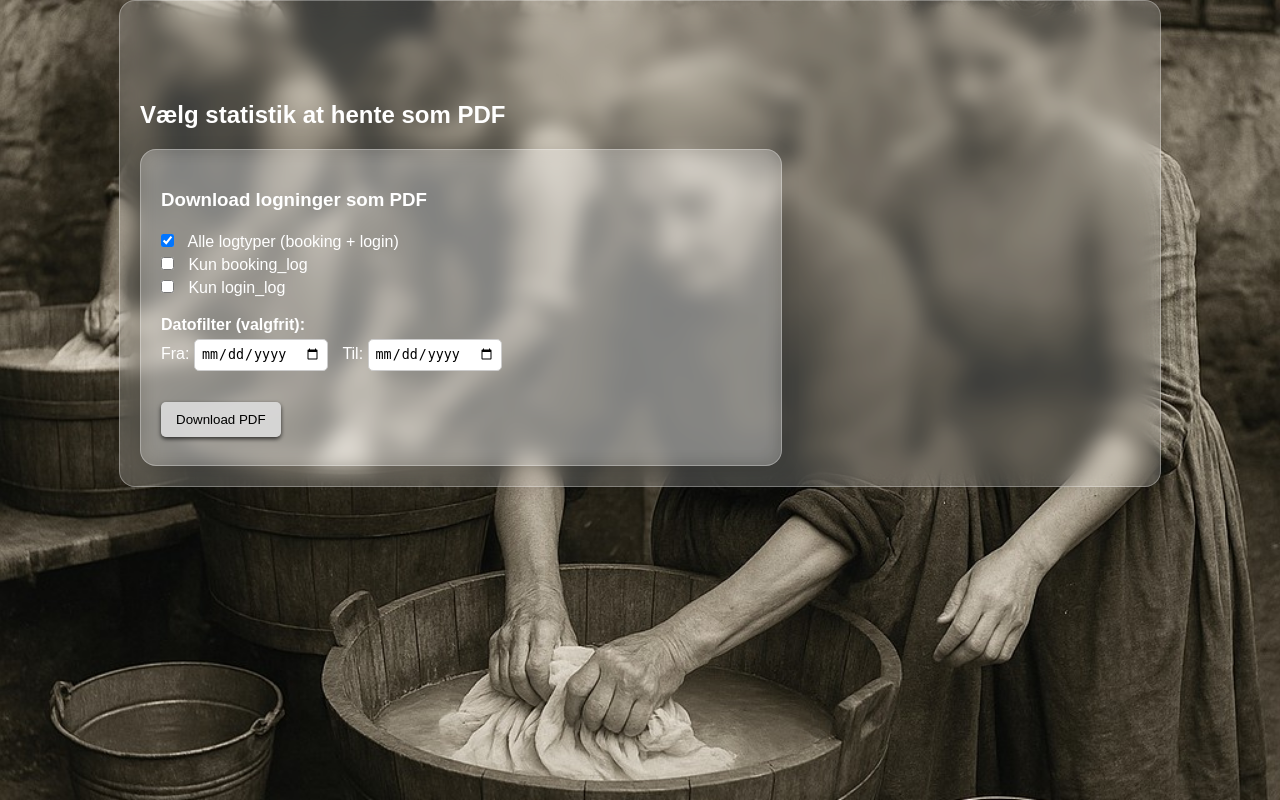
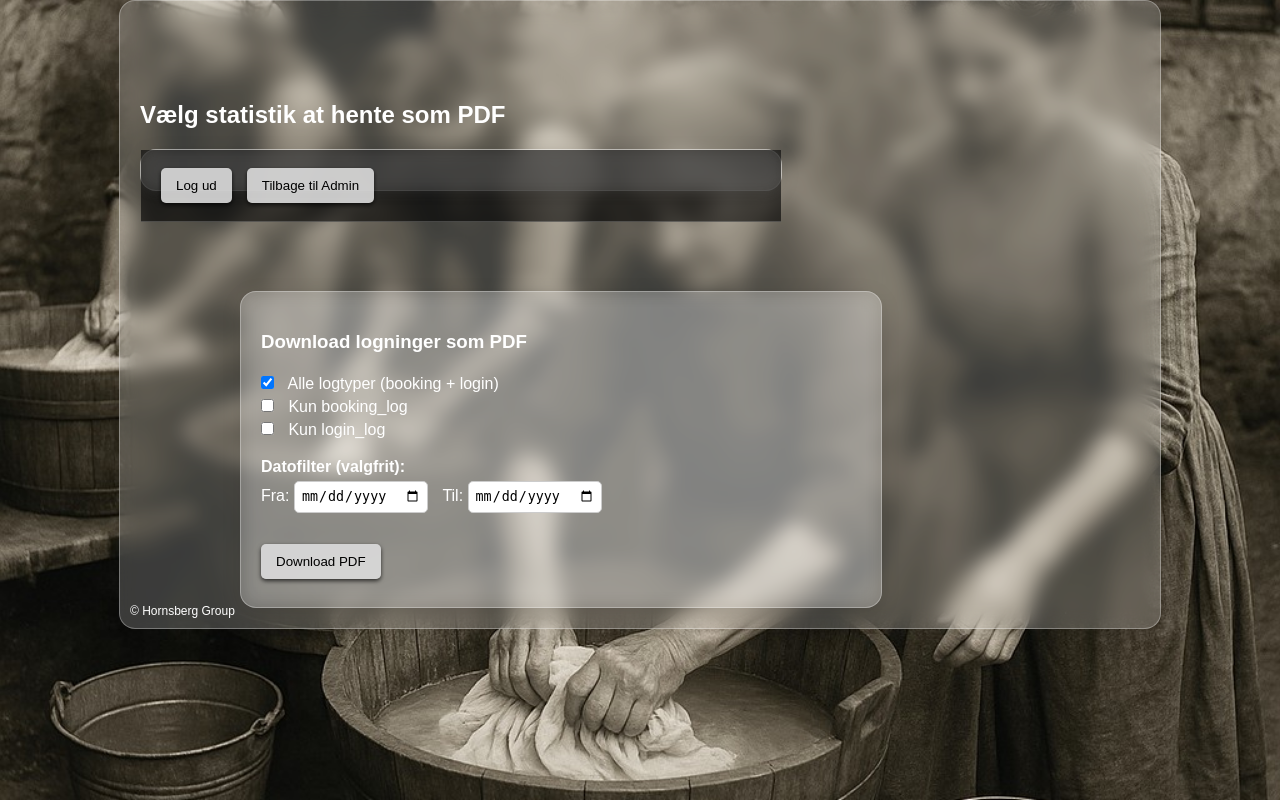
Before and after one commit to taasingegade/Vasketider, a Flask app: page /download_valg in a window 1280 px wide. Run offline with Flask 3, Linux system fonts and the light colour scheme; the visitor is signed in with stand-in values (Sample User, id 1); some libraries are stand-ins or nearby versions.

Commit message:
Update download_statistik.html

```diff
--- a/templates/download_statistik.html
+++ b/templates/download_statistik.html
@@ -9,6 +9,19 @@
 <body>
     <div class="main glassbox">
         <h2>Vælg statistik at hente som PDF</h2>
+        <form method="post" action="/download_statistik_pdf" class="glassbox" style="max-width:600px">
+    <!-- Toppanel -->
+  <div class="toppanel">
+    <form method="post" action="/logout">
+      <button class="toppanel-knap">Log ud</button>
+    </form>
+    <form method="get" action="/admin">
+      <button class="toppanel-knap">Tilbage til Admin</button>
+    </form>
+  </div>
+
+  <!-- Indhold -->
+  <div style="margin-top:100px; max-width:800px; margin-left:auto; margin-right:auto;">
     <form method="post" action="/download_statistik_pdf" class="glassbox" style="max-width:600px">
       <h3>Download logninger som PDF</h3>
 
@@ -23,5 +36,7 @@
       <button type="submit" class="toppanel-knap">Download PDF</button>
     </form>
   </div>
+
+  <footer>© Hornsberg Group</footer>
 </body>
 </html>
```
Lines whose indentation alone changed are shown as unchanged.
